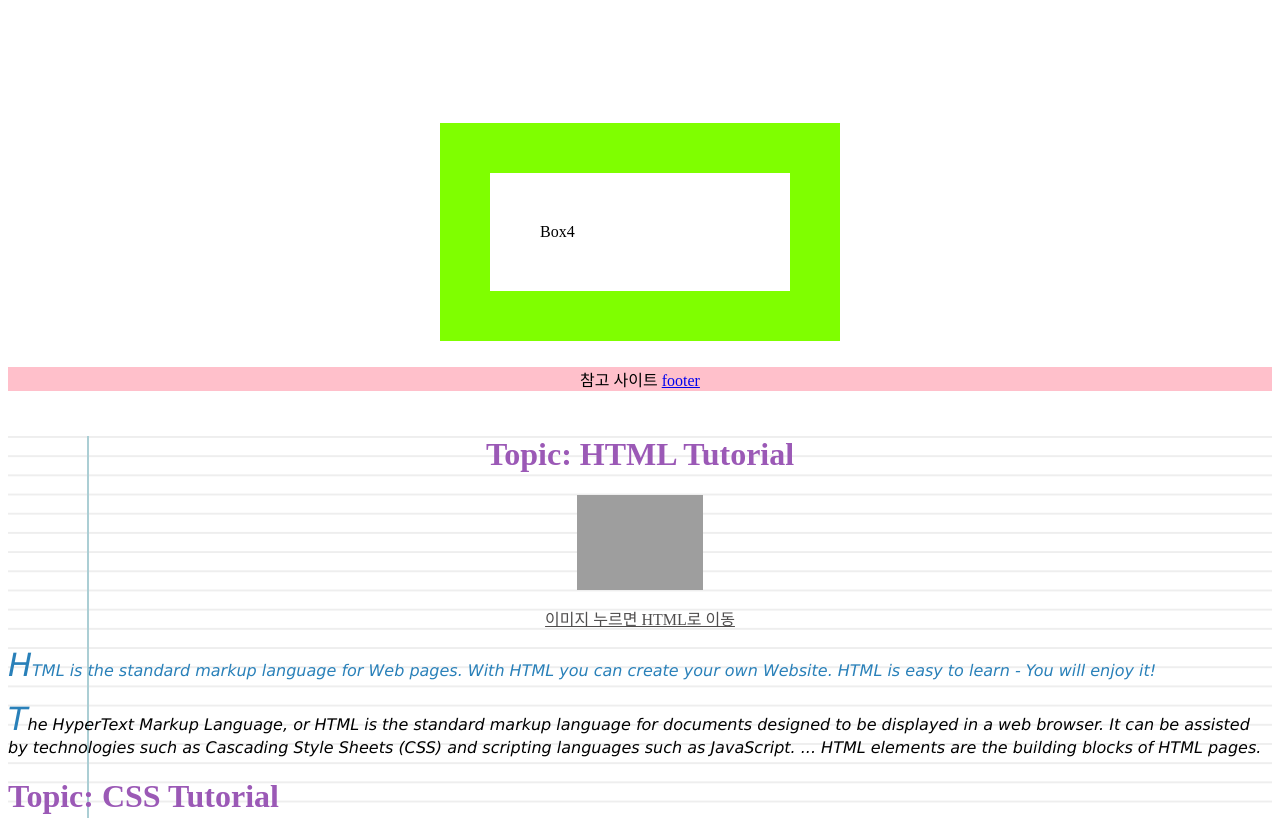
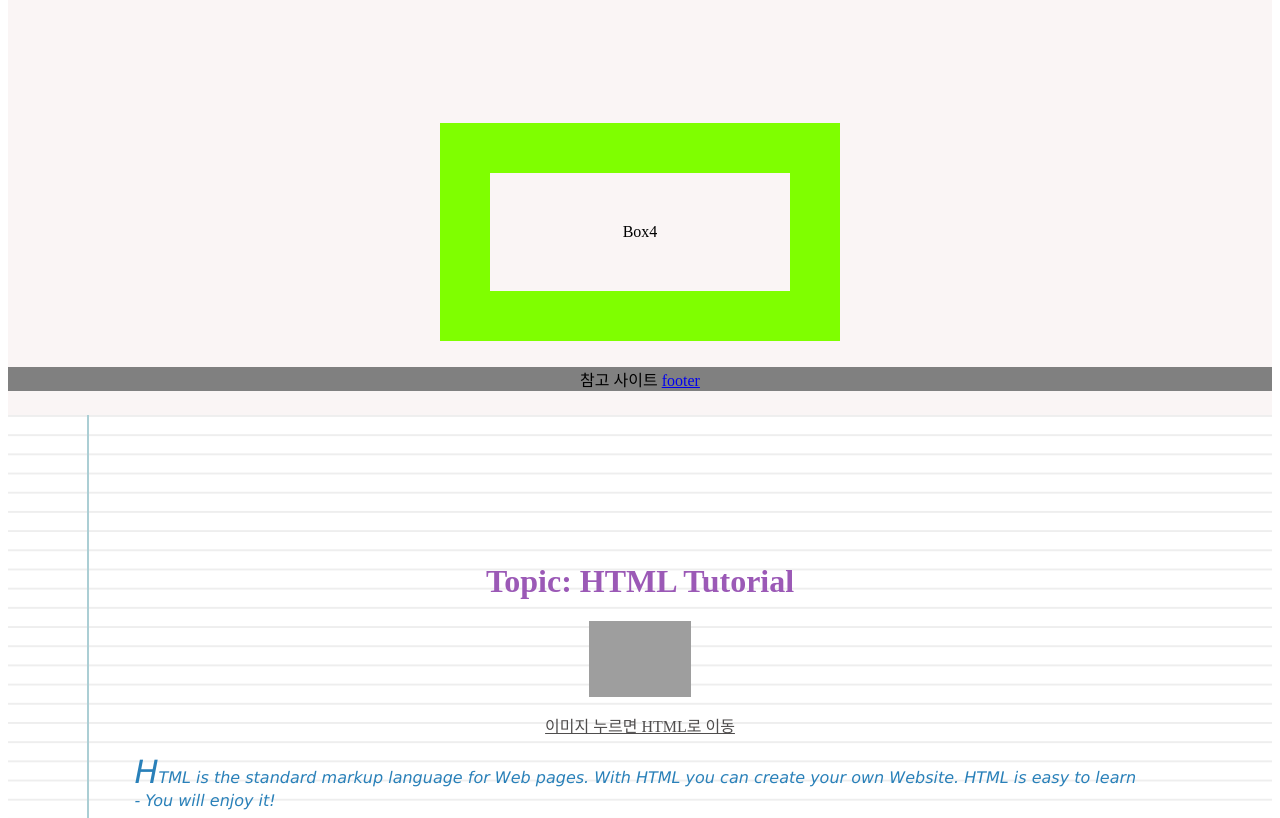
Before and after one commit to namGyeongKim/Chapter3, a plain HTML site: page index.html in a window 1280 px wide. Shown: the part 1020-1838 px from the top of the page. Drawn offline with Linux system fonts and the light colour scheme; grey boxes are pictures that could not be loaded.

Commit message:
section1의 back-color수정

```diff
--- a/index.html
+++ b/index.html
@@ -9,11 +9,10 @@
   </head>
 
   <body>
-    <div class="section1">
-      <div class="back-color center"></div>
+    <div class="section1 back-color">
       <div>
         <h1>첫번째 챌린지</h1>
-        <hr color="pink" />
+        <hr color="gray" />
       </div>
       <div>
         <div class="box">Box 1</div>
@@ -34,7 +33,7 @@
       </footer>
     </div>
 
-    <div class="challenge2 lined_paper section2">
+    <div class="challenge2 section2">
       <h1>HTML Tutorial</h1>
       <a href="https://developer.mozilla.org/ko/docs/Web/HTML">
         <img
--- a/style.css
+++ b/style.css
@@ -5,6 +5,7 @@
   margin: 20px;
   margin-left: auto;
   margin-right: auto;
+  text-align: center;
 }
 
 .green {
@@ -38,12 +39,12 @@ footer {
   height: 100%;
   position: relative;
   transform: translateY(-100%);
-  background-color: pink;
+  background-color: gray;
   text-align: center;
 }
 
 .back-color {
-  background-color: rgb(225, 224, 238);
+  background-color: rgb(250, 245, 245);
 }
 
 .section1 h1 {
--- a/style1.css
+++ b/style1.css
@@ -28,6 +28,7 @@
     ),
     linear-gradient(#eee 0.1em, transparent 0.1em);
   background-size: 100% 1.2em;
+  padding: 10%;
 }
 
 .tenMargin {
```
